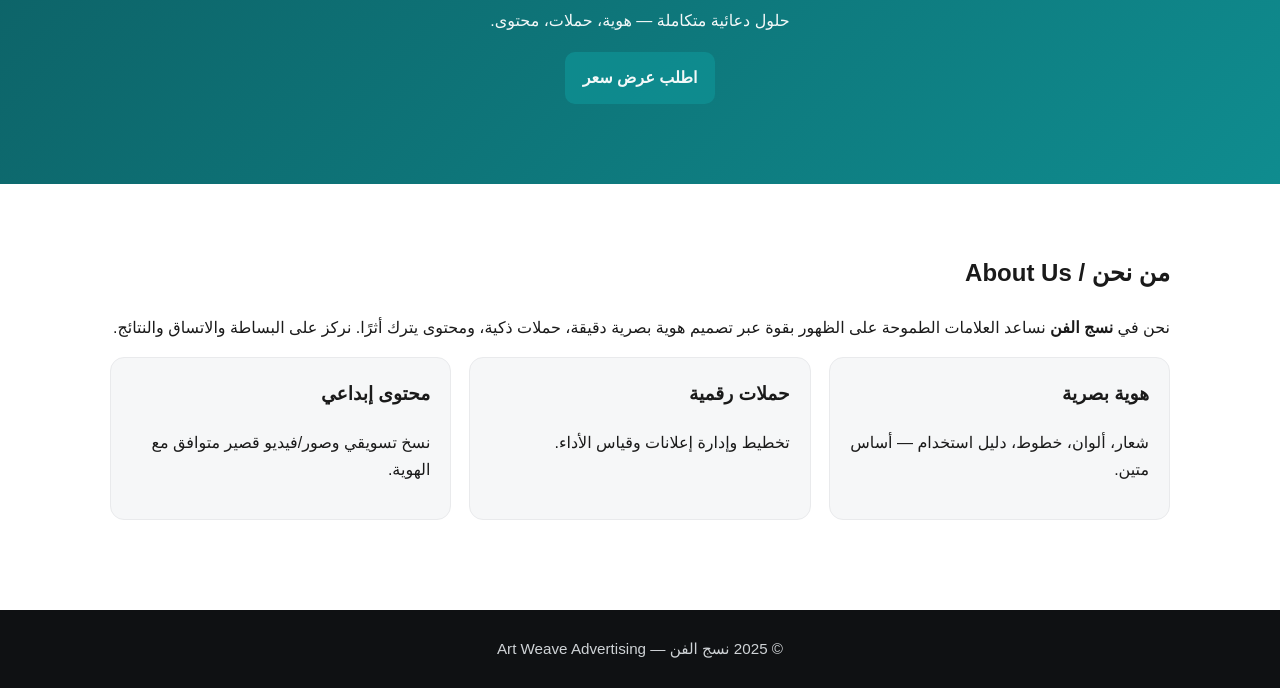
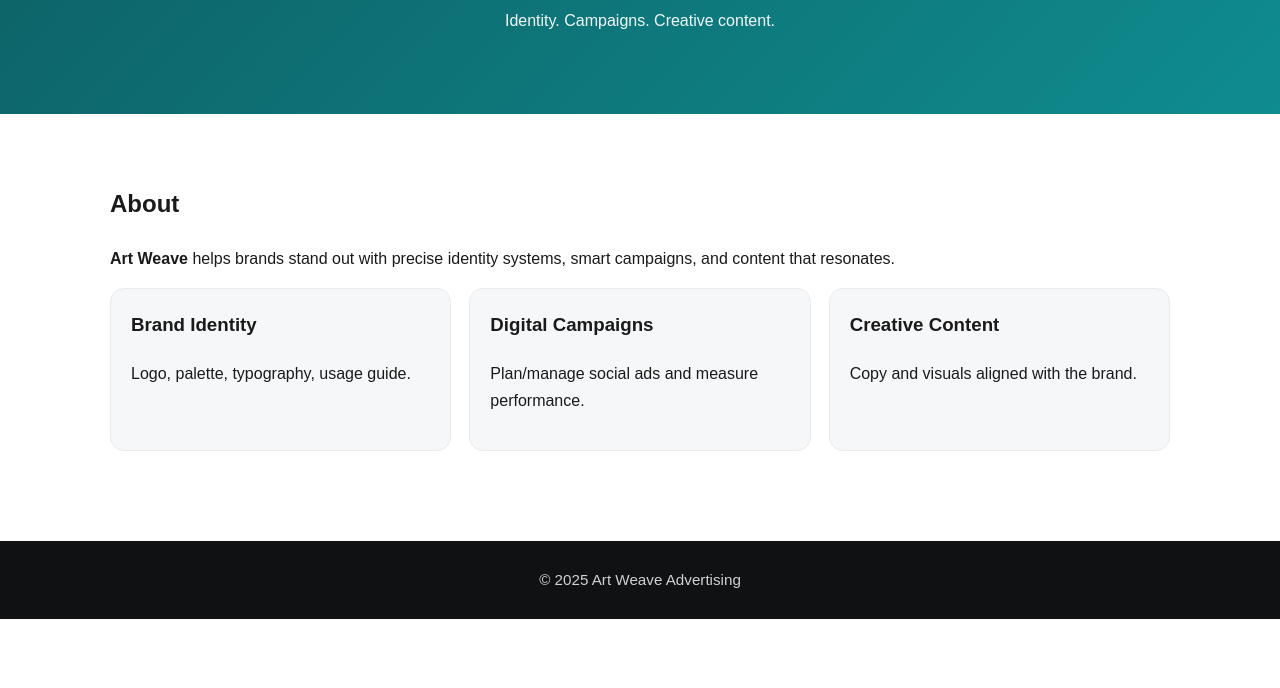
Before and after one commit to weaveart2030-prog/artweave-website, a plain HTML site: page index.html in a window 1280 px wide. Shown: the part 241-929 px from the top of the page. After the commit the page ends 860 px from the top, so only its background shows below. Drawn offline with Linux system fonts and the light colour scheme.

Commit message:
Add files via upload

```diff
--- a/index.html
+++ b/index.html
@@ -1,16 +1,9 @@
 <!DOCTYPE html>
-<html lang='ar' dir='rtl'><head><meta charset='UTF-8'/><meta name='viewport' content='width=device-width, initial-scale=1.0'/>
-<title>نسج الفن | Art Weave</title><link rel='icon' href='assets/favicon.svg' type='image/svg+xml'><link href='style.css' rel='stylesheet'/></head>
-<body><header><div class='container nav'>
-<div class='brand'><img src='assets/logo.svg' alt='Art Weave logo'><div><div style='font-weight:800'>نسج الفن</div><div class='small'>Art Weave Advertising</div></div></div>
-<nav><a href='index.html'>الرئيسية</a><a href='portfolio.html'>أعمالنا</a><a href='contact.html'>تواصل</a></nav><div class='lang'><a class='active' href='#'>AR</a><a href='en/index.html'>EN</a></div>
-</div></header>
-<section class='hero'><div class='container'><h1>ننسج أفكارك إلى هوية تُرى وتُسمع</h1><p>حلول دعائية متكاملة — هوية، حملات، محتوى.</p>
-<p style='margin-top:18px'><a class='btn' href='contact.html'>اطلب عرض سعر</a></p></div></section>
-<section><div class='container'><h2>من نحن / About Us</h2>
-<p>نحن في <strong>نسج الفن</strong> نساعد العلامات الطموحة على الظهور بقوة عبر تصميم هوية بصرية دقيقة، حملات ذكية، ومحتوى يترك أثرًا. نركز على البساطة والاتساق والنتائج.</p>
-<div class='grid services'><div class='card'><h3>هوية بصرية</h3><p>شعار، ألوان، خطوط، دليل استخدام — أساس متين.</p></div>
-<div class='card'><h3>حملات رقمية</h3><p>تخطيط وإدارة إعلانات وقياس الأداء.</p></div>
-<div class='card'><h3>محتوى إبداعي</h3><p>نسخ تسويقي وصور/فيديو قصير متوافق مع الهوية.</p></div></div>
-</div></section>
-<footer><div class='container'>&copy; 2025 نسج الفن — Art Weave Advertising</div></footer></body></html>
+<html lang='en'><head><meta charset='UTF-8'/><meta name='viewport' content='width=device-width, initial-scale=1.0'/>
+<title>Art Weave | Home</title><link rel='icon' href='../assets/favicon.svg' type='image/svg+xml'><link href='../style.css' rel='stylesheet'/></head>
+<body><header><div class='container nav'><div class='brand'><img src='../assets/logo.svg' alt='Art Weave logo'><div><div style='font-weight:800'>Art Weave</div><div class='small'>Advertising</div></div></div>
+<nav><a href='../index.html'>AR</a><a href='index.html'>Home</a><a href='../contact.html'>Contact</a><a href='../portfolio.html'>Portfolio</a></nav></div></header>
+<section class='hero'><div class='container'><h1>We weave ideas into a clear brand</h1><p>Identity. Campaigns. Creative content.</p></div></section>
+<section><div class='container'><h2>About</h2><p><strong>Art Weave</strong> helps brands stand out with precise identity systems, smart campaigns, and content that resonates.</p>
+<div class='grid services'><div class='card'><h3>Brand Identity</h3><p>Logo, palette, typography, usage guide.</p></div><div class='card'><h3>Digital Campaigns</h3><p>Plan/manage social ads and measure performance.</p></div><div class='card'><h3>Creative Content</h3><p>Copy and visuals aligned with the brand.</p></div></div></div></section>
+<footer><div class='container'>&copy; 2025 Art Weave Advertising</div></footer></body></html>
```
